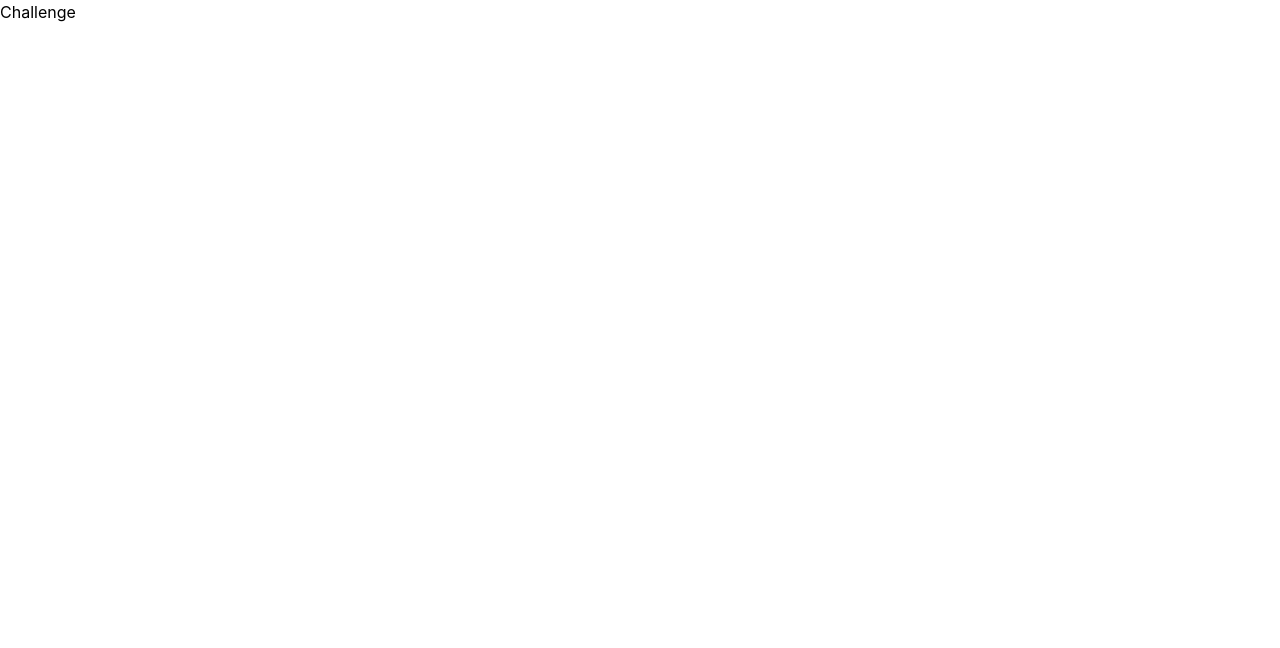
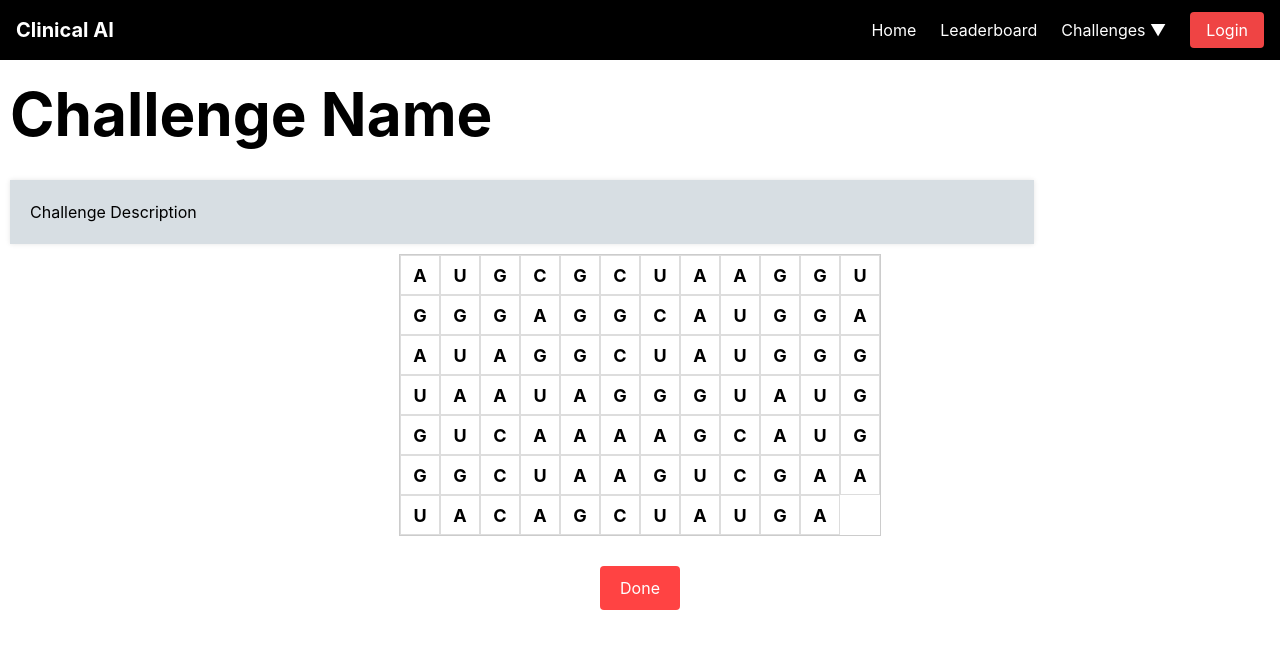
Before and after one commit to anika213/mos-mit-ctc, a React (Create React App) app in the folder frontend/: page /challenge in a window 1280 px wide. Shown: the top 648 px of the page. Built offline with nearby package versions, Linux system fonts and the light colour scheme.

Commit message:
adding med challenges

```diff
--- a/frontend/src/pages/Challenge.js
+++ b/frontend/src/pages/Challenge.js
@@ -1,12 +1,17 @@
 
 import { Outlet } from 'react-router-dom';
-import './Challenge.module.css';
+import styles from './Challenge.module.css';
+import Navbar from './Navbar.js';
+import Medium from './challenges/RNA/Medium.js'
 
 function Challenge() {
   return (
     <div>
-        <p>Challenge</p>
-        <Outlet />
+      <Navbar />
+      <h1 className={styles.heading}>Challenge Name</h1>
+      <p className={styles.paragraphBox}>Challenge Description</p>
+      {/* <Outlet /> */}
+      <Medium />
     </div>
   );
 }
--- a/frontend/src/pages/Challenge.module.css
+++ b/frontend/src/pages/Challenge.module.css
@@ -0,0 +1,21 @@
+.heading{
+    font-size: 4.7vw;
+    margin: 0;
+    margin-left: 10px;
+    margin-top: 10px;
+    font-weight: bold;
+    text-align: left;
+}
+
+.paragraphBox{
+    display: flex;
+    flex-direction: column;
+    align-items: flex-start;
+    margin-top: 20px;
+    padding: 20px;
+    flex: 1;
+    width: 80%;
+    margin-left:10px;
+    background-color: rgb(215, 222, 227);
+    box-shadow: 0 0 5px rgba(0, 0, 0, 0.1); /* Add a subtle shadow for better visibility */
+}
--- a/frontend/src/pages/Landing.js
+++ b/frontend/src/pages/Landing.js
@@ -5,10 +5,14 @@ import jameel from '../assets/jameel.jpg';
 import mit from '../assets/mit.png';
 import mos from '../assets/mos.jpg';
 import dna from '../assets/dna.jpg';
-
+import { useNavigate } from 'react-router-dom';
 // TODO: fix the button sizing, kinda weird when changing screen size rn
 // TODO: add the challenges at the bottom as drop down (FAQ style)
 function Landing() {
+  const navigate = useNavigate();
+  function goToChallenge() {
+    navigate('/challenge');
+  }
   return (
     <div className={styles.mainContainer}>
       <Navbar />
@@ -17,7 +21,7 @@ function Landing() {
           <p className={styles.subheading}>An interactive exhibit</p>
           <p className={styles.heading}>Exploring Clinical AI</p>
           <br></br>
-          <button className={styles.button}>Let's start</button>
+          <button className={styles.button} onClick={goToChallenge}>Let's start</button>
           <br></br>
           <div className={styles.imageContainer}>
             <img src={mos} alt="MOS" className={styles.logos} />
--- /dev/null
+++ b/frontend/src/pages/challenges/RNA/Medium.js
@@ -0,0 +1,135 @@
+import React, { useState } from "react";
+import styles from "./Medium.module.css";
+
+const sequence =
+  "AUGCGCUAAGGUGGGAGGCAUGGAAUAGGCUAUGGGUAAUAGGGUAUGGUCAAAAGCAUGGGCUAAGUCGAAUACAGCUAUGA";
+
+const Medium = () => {
+    const gridSize = 12; // Adjust grid size (12x7 for this sequence)
+    const gridLetters = Array.from({ length: Math.ceil(sequence.length / gridSize) }, (_, rowIndex) =>
+        sequence.slice(rowIndex * gridSize, (rowIndex + 1) * gridSize).split("")
+    );
+
+    const [grid, setGrid] = useState(
+        gridLetters.map((row) => row.map(() => false))
+    );
+    const [clickedCells, setClickedCells] = useState([]);
+
+    const handleCellClick = (rowIndex, colIndex) => {
+        setGrid((prevGrid) =>
+            prevGrid.map((row, rIdx) =>
+                rIdx === rowIndex
+                    ? row.map((cell, cIdx) => (cIdx === colIndex ? !cell : cell))
+                    : row
+            )
+        );
+    };
+    const correct_answers = [
+        { row: 0, col: 10 },
+        { row: 0, col: 11 },
+        { row: 1, col: 0 },
+        { row: 1, col: 1 },
+        { row: 1, col: 2 },
+        { row: 1, col: 3 },
+        { row: 1, col: 4 },
+        { row: 2, col: 11 },
+        { row: 3, col: 0 },
+        { row: 3, col: 1 },
+        { row: 3, col: 2 },
+        { row: 3, col: 3 },
+        { row: 3, col: 4 },
+        { row: 3, col: 5 },
+        { row: 4, col: 0 },
+        { row: 4, col: 1 },
+        { row: 4, col: 2 },
+        { row: 4, col: 3 },
+        { row: 4, col: 4 },
+        { row: 4, col: 5 },
+        { row: 4, col: 6 },
+        { row: 4, col: 7 },
+        { row: 5, col: 6 },
+        { row: 5, col: 7 },
+        { row: 5, col: 8 },
+        { row: 5, col: 9 },
+        { row: 5, col: 10 },
+        { row: 5, col: 11 },
+        { row: 6, col: 0 },
+        { row: 6, col: 1 },
+        { row: 6, col: 2 },
+        { row: 6, col: 3 },
+        { row: 6, col: 4 }
+    ];
+
+    const handleDone = () => {
+        const clicked = [];
+        grid.forEach((row, rowIndex) =>
+            row.forEach((cell, colIndex) => {
+                if (cell) clicked.push({ row: rowIndex, col: colIndex });
+            })
+        );
+        setClickedCells(clicked);
+
+        // check whether clicked cells are correct
+        let correct = true;
+        if (clicked.length !== correct_answers.length) {
+            correct = false;
+        } else {
+            for (let i = 0; i < clicked.length; i++) {
+                if (
+                    clicked[i].row !== correct_answers[i].row ||
+                    clicked[i].col !== correct_answers[i].col
+                ) {
+                    correct = false;
+                    break;
+                }
+            }
+        }
+        if (correct) {
+            alert("Congratulations! You have successfully completed the challenge.");
+        } else {
+            alert("Incorrect. Please try again.");
+        }
+
+    };
+
+    return (
+        <div className={styles.container}>
+            <div className={styles.grid}>
+                {gridLetters.map((row, rowIndex) => (
+                    <div key={rowIndex} className={styles.row}>
+                        {row.map((letter, colIndex) => (
+                            <div
+                                key={colIndex}
+                                className={`${styles.cell} ${
+                                    grid[rowIndex][colIndex] ? styles.selected : ""
+                                }`}
+                                onClick={() => handleCellClick(rowIndex, colIndex)}
+                            >
+                                {letter}
+                            </div>
+                        ))}
+                    </div>
+                ))}
+            </div>
+            <br></br>
+            <button onClick={handleDone} className={styles.doneButton}>
+                Done
+            </button>
+            {clickedCells.length > 0 && (
+                <div className={styles.results}>
+                    <h2>Clicked Cells:</h2>
+                    <ul>
+                        {clickedCells.map(({ row, col }, index) => (
+                            <li key={index}>
+                                Row: {row + 1}, Column: {col + 1}, Letter:{" "}
+                                {gridLetters[row][col]}
+                            </li>
+                        ))}
+                    </ul>
+                </div>
+            )}
+        </div>
+    );
+};
+
+export default Medium;
--- /dev/null
+++ b/frontend/src/pages/challenges/RNA/Medium.module.css
@@ -0,0 +1,59 @@
+.container {
+    text-align: center;
+  }
+
+  .grid {
+    display: inline-block;
+    border: 1px solid #ccc;
+    margin: 10px;
+  }
+
+  .row {
+    display: flex;
+  }
+
+  .cell {
+    width: 40px;
+    height: 40px;
+    display: flex;
+    align-items: center;
+    justify-content: center;
+    border: 1px solid #ddd;
+    cursor: pointer;
+    font-size: 18px;
+    font-weight: bold;
+  }
+
+  .cell:hover {
+    background-color: #f0f0f0;
+  }
+
+  .selected {
+    background-color: #f31d1d;
+    color: white;
+  }
+
+  .doneButton {
+    margin-top: 20px;
+    padding: 10px 20px;
+    font-size: 16px;
+    background-color: #ff4343;
+    color: white;
+    border: none;
+    cursor: pointer;
+    border-radius: 4px;
+  }
+
+  .doneButton:hover {
+    background-color: #b6bfbd;
+  }
+
+  .results {
+    margin-top: 20px;
+    text-align: left;
+  }
+
+  .results ul {
+    list-style-type: none;
+    padding: 0;
+  }
```
